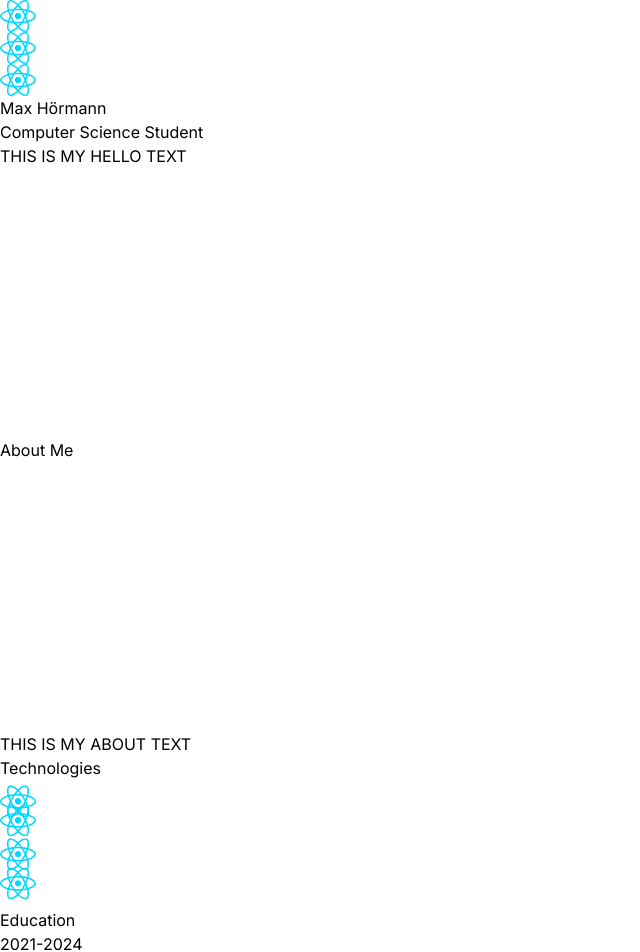
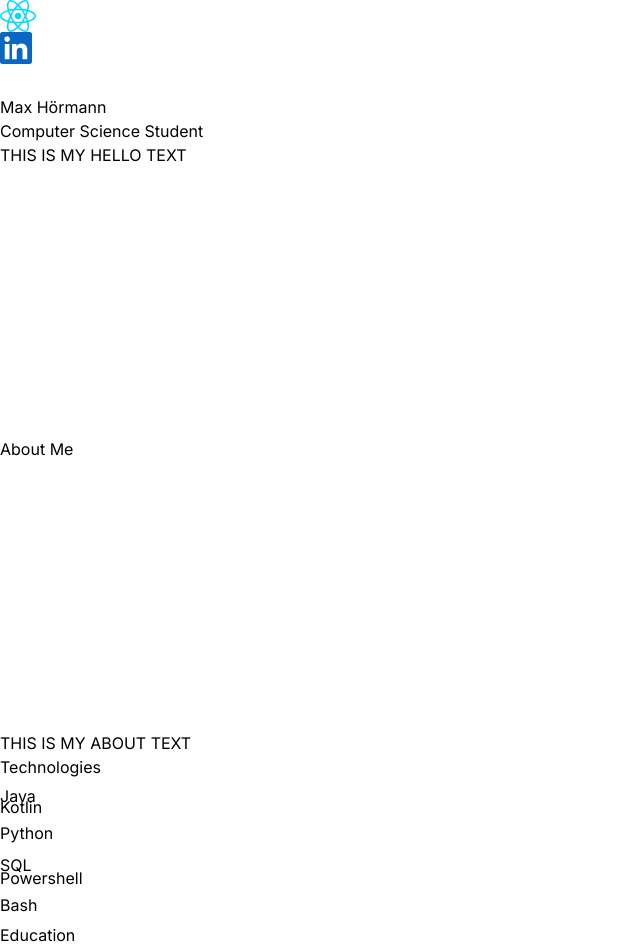
Before and after one commit to maxhoermann/Portfolio-Website-Project, a React (Vite) app: page / in a window 1280 px wide. Shown: the top 952 px of the page, without its empty margins (0-640 px from the left). Built offline with nearby package versions, Linux system fonts and the light colour scheme.

Commit message:
Added logs and technologies

```diff
--- a/src/compontents/Navbar.tsx
+++ b/src/compontents/Navbar.tsx
@@ -1,4 +1,6 @@
 import logo from "../assets/react.svg"
+import linkedInLogo from "../assets/LinkedInLogo.png"
+import githubLogo from "../assets/github-mark-white.svg"
 function Navbar(){
     return(
         <nav className="mb-20 flex items-center justify-between py-6">
@@ -6,8 +8,13 @@ function Navbar(){
                 <img className="mx-2 w-10" src={logo} alt="logo" />
             </div>
             <div className="m-8 flex items-center justify-center gap-4 text-2xl">
-            <img src={logo} alt="logo" />
-            <img src={logo} alt="logo" />
+            <a>
+                <img src={linkedInLogo} alt="logo" width="32" height="32" className="bg-white rounded-md" />
+            </a>
+            <a>
+                <img src={githubLogo} alt="logo" width="32" height="32" />
+            </a>
+
             </div>
         </nav>
     );
--- a/src/compontents/Technologies.tsx
+++ b/src/compontents/Technologies.tsx
@@ -36,28 +36,54 @@ function Technologies(){
                     initial="initial"
                     animate="animate"
                     className="rounded-2xl border-4 border-neutral-800 p-4">
-                        <img className="text-7xl text-cyan-400" src={icon} alt="icon" />
+                        <p
+                        className="bg-gradient-to-r from-pink-300 via-slate-500 to-purple-500 bg-clip-text text-3xl
+                        tracking-tight text-transparent">Java</p>
                     </motion.div>
                     <motion.div
                     variants={iconVariants(5) as Variants}
                     initial="initial"
                     animate="animate"
                     className="rounded-2xl border-4 border-neutral-800 p-4">
-                        <img className="text-7xl text-cyan-400" src={icon} alt="icon" />
+                        <p
+                        className="bg-gradient-to-r from-pink-300 via-slate-500 to-purple-500 bg-clip-text text-3xl
+                        tracking-tight text-transparent">Kotlin</p>
                     </motion.div>
                     <motion.div
                     variants={iconVariants(2) as Variants}
                     initial="initial"
                     animate="animate"
                     className="rounded-2xl border-4 border-neutral-800 p-4">
-                        <img className="text-7xl text-cyan-400" src={icon} alt="icon" />
+                         <p
+                        className="bg-gradient-to-r from-pink-300 via-slate-500 to-purple-500 bg-clip-text text-3xl
+                        tracking-tight text-transparent">Python</p>
+                    </motion.div>
+                    <motion.div
+                     variants={iconVariants(3.5) as Variants}
+                     initial="initial"
+                     animate="animate"
+                    className="rounded-2xl border-4 border-neutral-800 p-4">
+                        <p
+                        className="bg-gradient-to-r from-pink-300 via-slate-500 to-purple-500 bg-clip-text text-3xl
+                        tracking-tight text-transparent">SQL</p>
                     </motion.div>
                     <motion.div
                      variants={iconVariants(6) as Variants}
                      initial="initial"
                      animate="animate"
                     className="rounded-2xl border-4 border-neutral-800 p-4">
-                        <img className="text-7xl text-cyan-400" src={icon} alt="icon" />
+                        <p
+                        className="bg-gradient-to-r from-pink-300 via-slate-500 to-purple-500 bg-clip-text text-3xl
+                        tracking-tight text-transparent">Powershell</p>
+                    </motion.div>
+                    <motion.div
+                     variants={iconVariants(2) as Variants}
+                     initial="initial"
+                     animate="animate"
+                    className="rounded-2xl border-4 border-neutral-800 p-4">
+                        <p
+                        className="bg-gradient-to-r from-pink-300 via-slate-500 to-purple-500 bg-clip-text text-3xl
+                        tracking-tight text-transparent">Bash</p>
                     </motion.div>
                 </motion.div>
             </div>
```
Also changed, not shown: TermsLogos/Terms.txt (added), src/assets/LinkedInLogo.png (added), src/assets/github-mark-white.svg (added).
